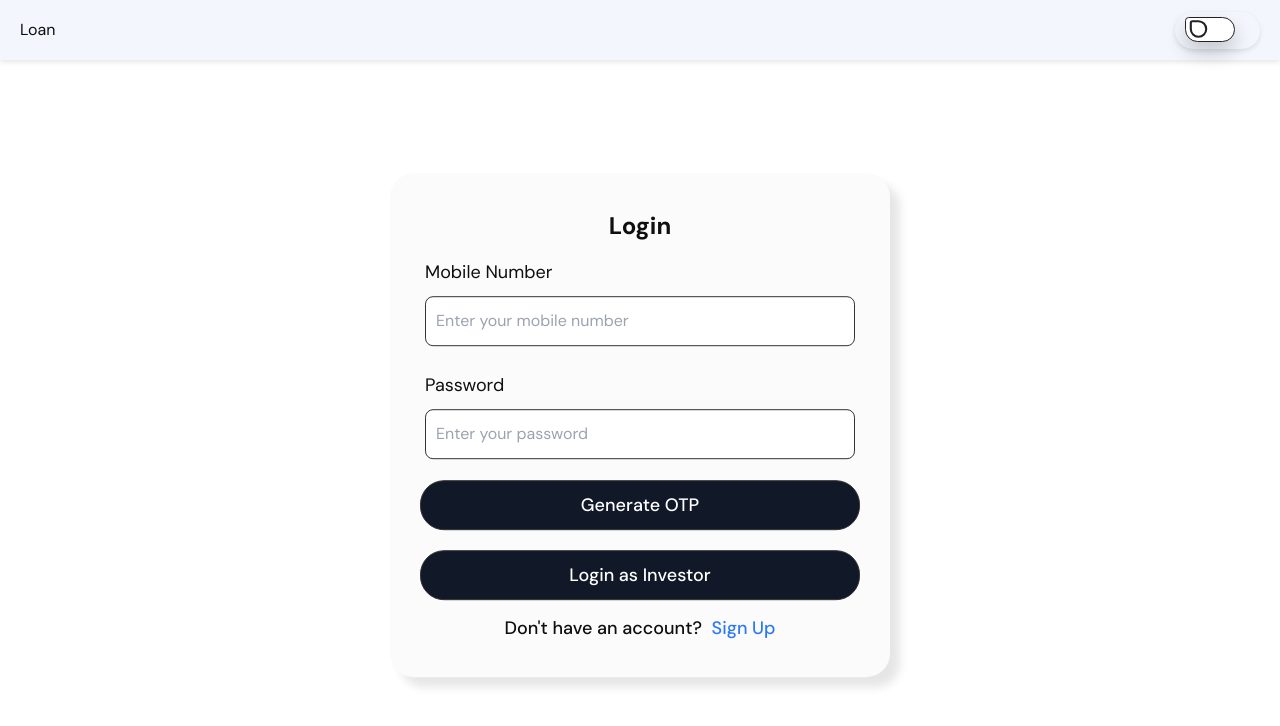
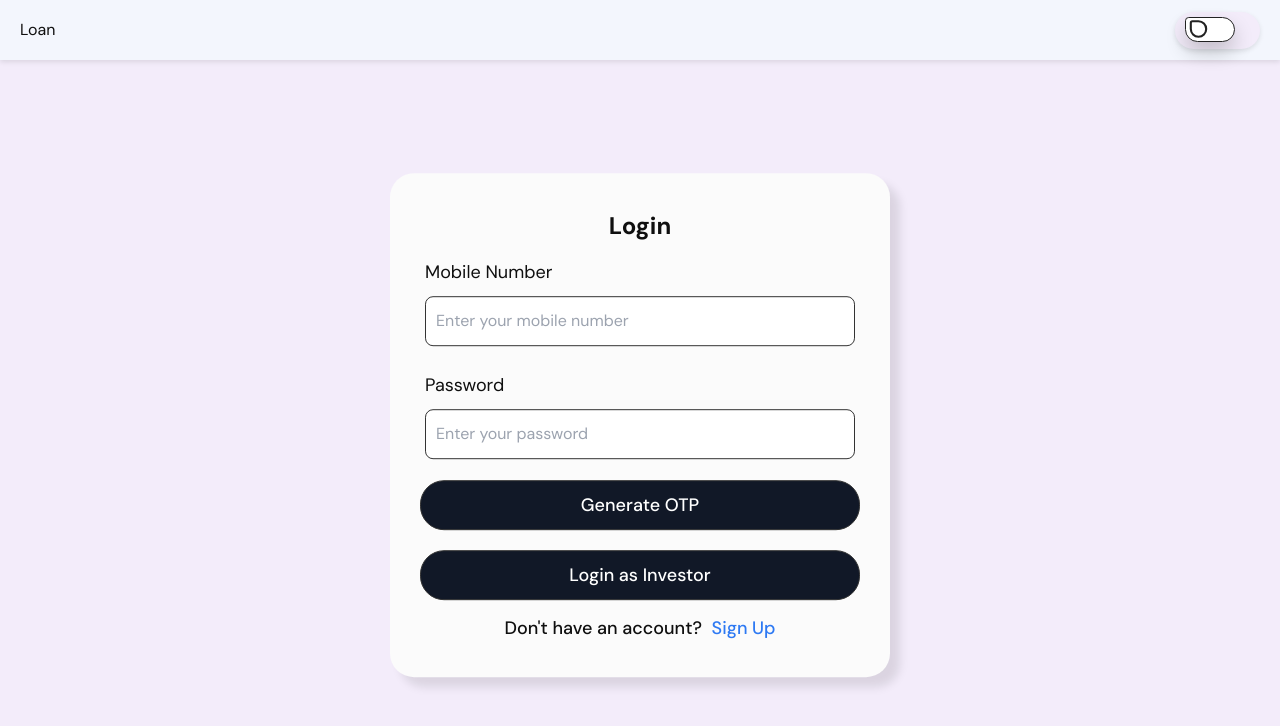
Before and after one commit to jkcsoftwaresllp/LoanApp_Client, a React (Vite) app: page /login in a window 1280 px wide. Shown: the top 726 px of the page. Built offline with nearby package versions, Linux system fonts and the light colour scheme.

Commit message:
fix: correct syntax error in primary background color variable

```diff
--- a/src/App.css
+++ b/src/App.css
@@ -12,7 +12,7 @@ html {
 :root {
   --header-height: 60px;
   /* Default (Light Mode) Variables */
-  --color-bg-primary: ##f3ecfa;
+  --color-bg-primary: #f3ecfa;
   --color-bg-secondary: #f3f6fd;
   --color-bg-tertiary: #e0e0e0;
 
--- a/src/pages/style/Home.module.css
+++ b/src/pages/style/Home.module.css
@@ -2,7 +2,7 @@
   text-align: center;
   padding: 20px;
   background-color: #f5f5f5;
-  min-height: 100vh;
+  height: calc(100vh - var(--header-height));
 }
 
 h1 {
```
